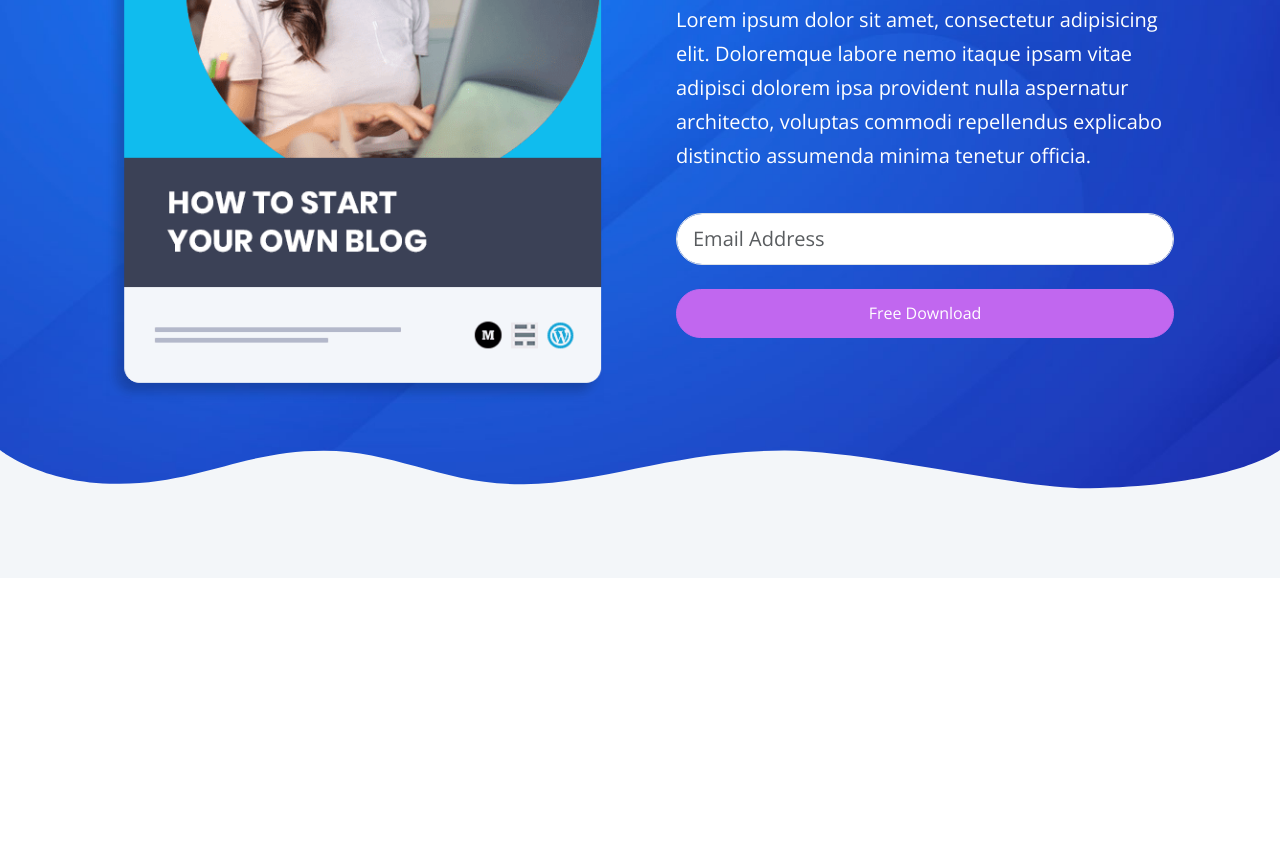
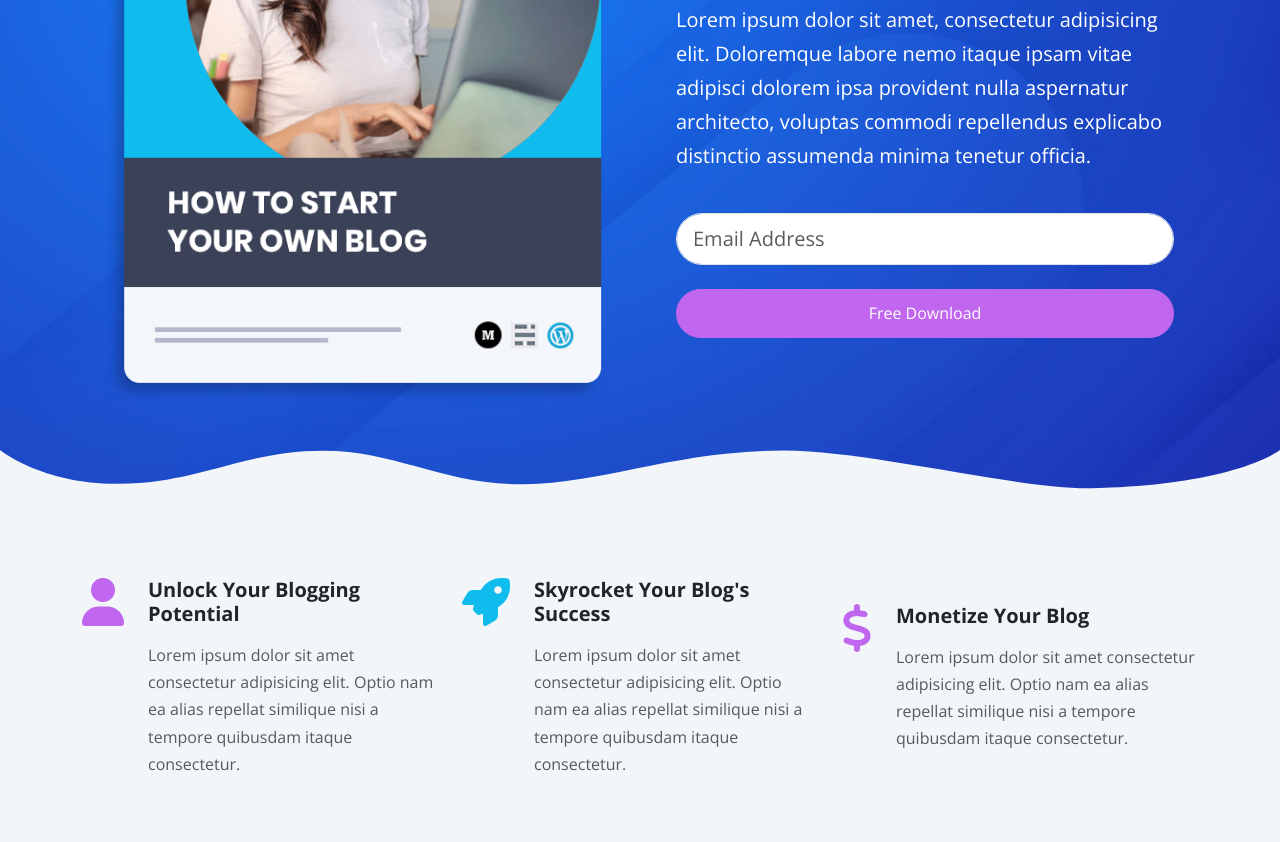
Before and after one commit to rfcmarques/ebook-website, a website: page index.html in a window 1280 px wide. Shown: the part 407-1249 px from the top of the page. Before the commit the page ends 985 px from the top, so only its background shows below. Drawn offline with nearby package versions, Linux system fonts and the light colour scheme.

Commit message:
Added the icons section

```diff
--- a/index.html
+++ b/index.html
@@ -122,6 +122,47 @@
       </svg>
     </header>
 
+    <!-- Icons -->
+    <section class="icons bg-light pb-5">
+      <div class="container-xl">
+        <div class="row hstack g-4">
+          <div class="col-md-4 d-flex gap-4">
+            <i class="fas fa-user fa-3x text-primary"></i>
+            <div>
+              <h5 class="fw-bold">Unlock Your Blogging Potential</h5>
+              <p class="text-muted">
+                Lorem ipsum dolor sit amet consectetur adipisicing elit. Optio
+                nam ea alias repellat similique nisi a tempore quibusdam itaque
+                consectetur.
+              </p>
+            </div>
+          </div>
+          <div class="col-md-4 d-flex gap-4">
+            <i class="fas fa-rocket fa-3x text-secondary"></i>
+            <div>
+              <h5 class="fw-bold">Skyrocket Your Blog's Success</h5>
+              <p class="text-muted">
+                Lorem ipsum dolor sit amet consectetur adipisicing elit. Optio
+                nam ea alias repellat similique nisi a tempore quibusdam itaque
+                consectetur.
+              </p>
+            </div>
+          </div>
+          <div class="col-md-4 d-flex gap-4">
+            <i class="fas fa-dollar fa-3x text-primary"></i>
+            <div>
+              <h5 class="fw-bold">Monetize Your Blog</h5>
+              <p class="text-muted">
+                Lorem ipsum dolor sit amet consectetur adipisicing elit. Optio
+                nam ea alias repellat similique nisi a tempore quibusdam itaque
+                consectetur.
+              </p>
+            </div>
+          </div>
+        </div>
+      </div>
+    </section>
+
     <script src="assets/js/bootstrap.bundle.min.js"></script>
     <script src="assets/js/script.js"></script>
   </body>
```
